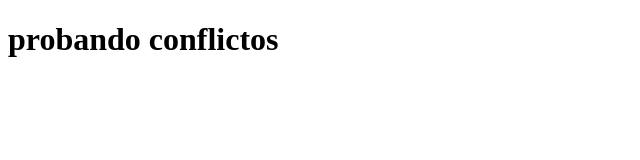
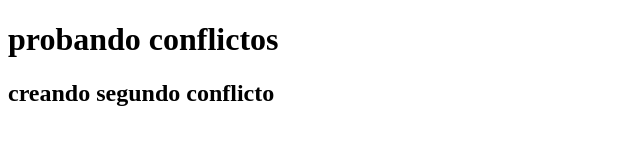
Before and after one commit to ConstanzaJazme/WebPage-UCOTRADINGAMERICA, a plain HTML site: page index.html in a window 1280 px wide. Shown: the whole page, without its empty margins (0-640 px from the left). Drawn offline with Linux system fonts and the light colour scheme.

Commit message:
agregando segundo conflicto de prueba

```diff
--- a/index.html
+++ b/index.html
@@ -7,5 +7,6 @@
 </head>
 <body>
     <h1>probando conflictos</h1>
+    <h2>creando segundo conflicto</h2>
 </body>
 </html>
```
